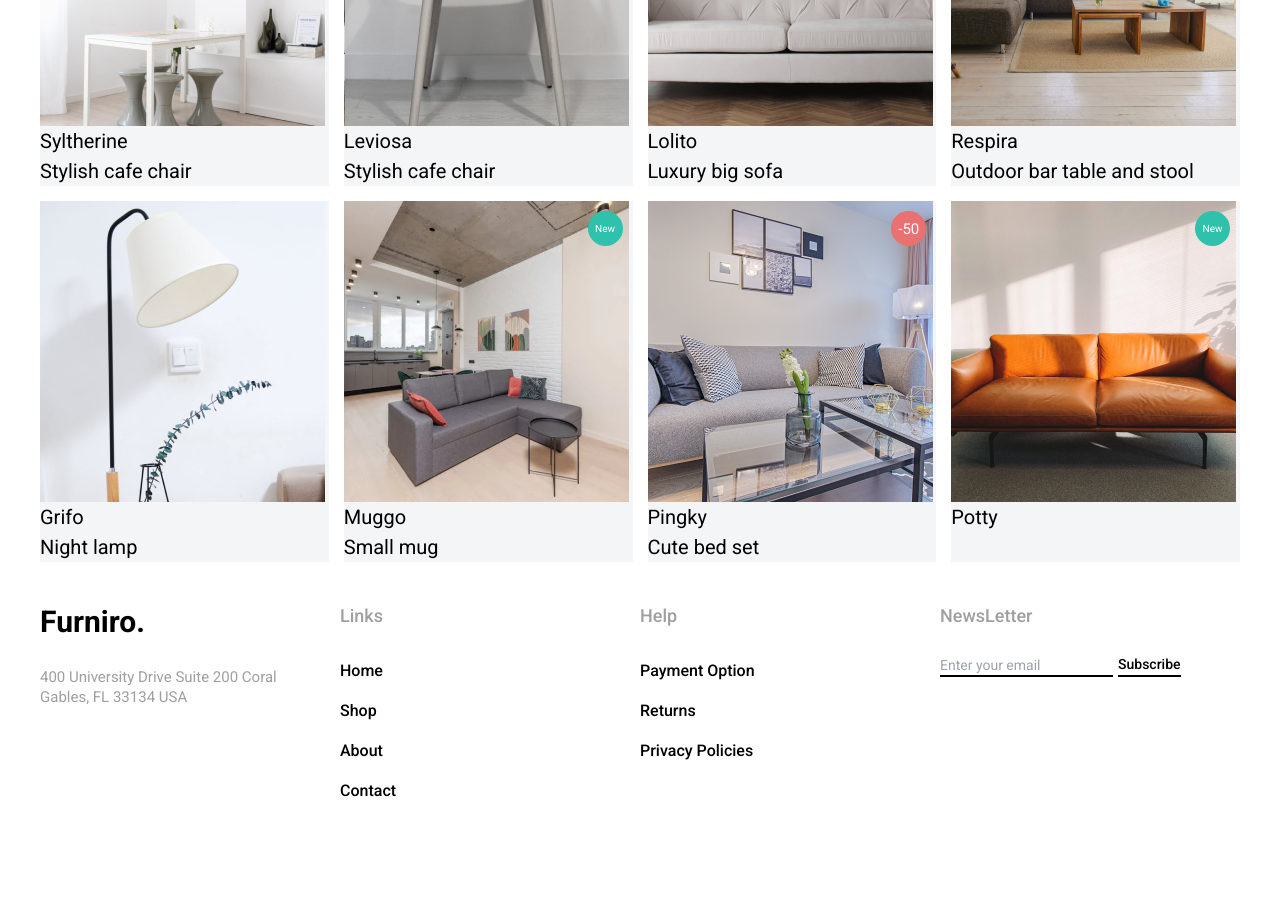
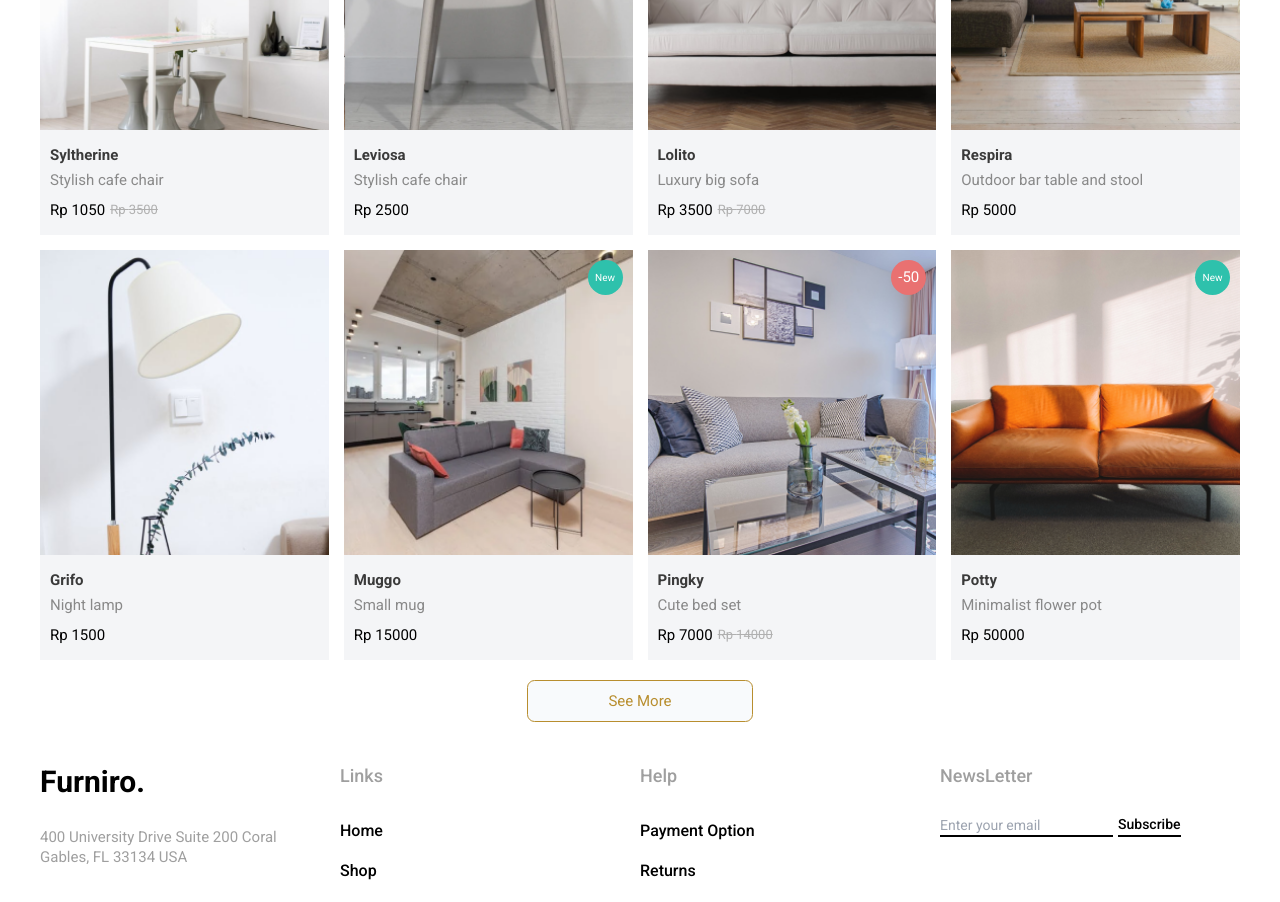
Before and after one commit to KareemHisham/shopping-store, a React (Vite) app: page / in a window 1280 px wide. Shown: the part 1560-2462 px from the top of the page. Before the commit the page ends 2384 px from the top, so only its background shows below. Built offline with nearby package versions, Linux system fonts and the light colour scheme.

Commit message:
products section

```diff
--- a/src/components/Index.ts
+++ b/src/components/Index.ts
@@ -4,7 +4,8 @@ import Footer from "./layout/footer/Footer"
 import NavBar from "./layout/nav/Nav"
 
 import FooterList from "./layout/footer/FooterList"
+import ProductCard from "./temp/ProductCard"
 // UI
 import Button from "./ui/Button"
 
-export { AuthSideImg, Button, Footer, NavBar, FooterList }
+export { AuthSideImg, Button, Footer, NavBar, FooterList, ProductCard }
--- /dev/null
+++ b/src/components/temp/ProductCard.tsx
@@ -0,0 +1,33 @@
+import { Link } from "react-router-dom"
+import { IProductList } from "../../constant/Interfaces"
+const ProductCard = ({ item }: { item: IProductList }) => {
+    return (
+        <div key={item.id} className='bg-[#F4F5F7] relative group overflow-hidden'>
+            <img src={item.img} alt={item.title} width={285} height={301} loading='lazy' className=' w-full object-cover transition-transform duration-700 group-hover:scale-105' />
+
+            <div className='px-2 py-3 *:text-xs'>
+                <h3 className='mb-1 text-[#3A3A3A] font-semibold'>{item.title}</h3>
+                <p className='text-darkGrey'>{item.description}</p>
+                <div className="flex items-center gap-1 mt-2">
+
+                    {item.discount ?
+                        <>
+                            <span>Rp {(item.price * item.discount) / 100}</span>
+                            <span className='text-[#B0B0B0] text-[13px] line-through'>Rp {item.price}</span>
+                        </>
+                        : (<span>Rp {item.price}</span>)}
+
+                </div>
+            </div>
+            {/* Floating Labels */}
+            {item?.discount && <span className='absolute right-2 top-2 w-7 h-7 bg-[#E97171] text-white rounded-full text-xs flex items-center justify-center'>-{item.discount}</span>}
+            {item?.isNew && <span className='absolute right-2 top-2 w-7 h-7 bg-[#2EC1AC] text-white rounded-full text-[10px] flex items-center justify-center'>New</span>}
+
+            {/* Overlay */}
+            <div className="absolute inset-0 bg-[#3a3a3ab3] flex items-center justify-center invisible opacity-0 group-hover:visible group-hover:opacity-100 transition-all duration-75">
+                <Link to={`products/${item.id}`} className="text-primary bg-slate-50 py-2 px-4 rounded-md border-primary border text-xs transition-transform duration-200 -translate-y-7 group-hover:translate-y-0">Add to Cart</Link>
+            </div>
+        </div>
+    )
+}
+export default ProductCard
--- a/src/constant/Index.ts
+++ b/src/constant/Index.ts
@@ -80,7 +80,7 @@ export const PRODUCTS = [
         img: product_1,
         title: "Syltherine",
         description: "Stylish cafe chair",
-        price: 3.500,
+        price: 3500,
         discount: 30,
         isNew: false,
         url: "/syltherine"
@@ -90,7 +90,7 @@ export const PRODUCTS = [
         img: product_2,
         title: "Leviosa",
         description: "Stylish cafe chair",
-        price: 2.500,
+        price: 2500,
         discount: null,
         isNew: false,
         url: "/Leviosa"
@@ -100,7 +100,7 @@ export const PRODUCTS = [
         img: product_3,
         title: "Lolito",
         description: "Luxury big sofa",
-        price: 7.000,
+        price: 7000,
         discount: 50,
         isNew: false,
         url: "/lolito"
@@ -110,7 +110,7 @@ export const PRODUCTS = [
         img: product_4,
         title: "Respira",
         description: "Outdoor bar table and stool",
-        price: 500,
+        price: 5000,
         discount: null,
         isNew: true,
         url: "/respira"
@@ -120,7 +120,7 @@ export const PRODUCTS = [
         img: product_5,
         title: "Grifo",
         description: "Night lamp",
-        price: 1.500,
+        price: 1500,
         discount: null,
         isNew: false,
         url: "/grifo"
@@ -130,7 +130,7 @@ export const PRODUCTS = [
         img: product_6,
         title: "Muggo",
         description: "Small mug",
-        price: 150.00,
+        price: 15000,
         discount: null,
         isNew: true,
         url: "/muggo"
@@ -140,7 +140,7 @@ export const PRODUCTS = [
         img: product_7,
         title: "Pingky",
         description: "Cute bed set",
-        price: 14.000,
+        price: 14000,
         discount: 50,
         isNew: false,
         url: "/pingky"
@@ -149,8 +149,8 @@ export const PRODUCTS = [
         id: 8,
         img: product_8,
         title: "Potty",
-        discription: "Minimalist flower pot",
-        price: 500.00,
+        description: "Minimalist flower pot",
+        price: 50000,
         discount: null,
         isNew: true,
         url: "/potty"
--- a/src/root/pages/HomePage.tsx
+++ b/src/root/pages/HomePage.tsx
@@ -1,5 +1,6 @@
 import { Link } from 'react-router-dom';
 import Hero from '../../components/hero/Hero';
+import { ProductCard } from '../../components/Index.ts';
 import { SIMPLE_PRODUCT, PRODUCTS } from "../../constant/Index"
 const HomePage = () => {
   return (
@@ -33,23 +34,15 @@ const HomePage = () => {
       <section className='py-4'>
         <div className="container">
           <h4 className='text-dark text-lg font-bold text-center capitalize mb-7'>our products</h4>
-          <div className=' grid grid-cols-4 gap-3'>
+          <div className=' grid grid-cols-1 md:grid-cols-4 gap-3 mb-4'>
             {PRODUCTS.map(product => {
               return (
-                <Link to={product.url} key={product.id} className='bg-[#F4F5F7] relative'>
-                  <img src={product.img} alt={product.title} width={285} height={301} loading='lazy' />
-
-                  <div>
-                    <h3>{product.title}</h3>
-                    <p>{product.description}</p>
-                  </div>
-                  {product?.discount && <span className='absolute right-2 top-2 w-7 h-7 bg-[#E97171] text-white rounded-full text-xs flex items-center justify-center'>-{product.discount}</span>}
-                  {product?.isNew && <span className='absolute right-2 top-2 w-7 h-7 bg-[#2EC1AC] text-white rounded-full text-[10px] flex items-center justify-center'>New</span>}
-                </Link>
-
+                <ProductCard item= {product} />
               )
             })}
           </div>
+
+          <Link to="/products" className='text-primary bg-slate-50 py-2 px-16 rounded-md border-primary border text-xs block w-fit mx-auto'>See More</Link>
 
         </div>
       </section>
--- a/tailwind.config.js
+++ b/tailwind.config.js
@@ -9,11 +9,11 @@ export default {
     extend: {
       colors: {
         primary: '#B88E2F',
-        secnodary: '#333333',
+        dark: '#333333',
         tertiary: '#FFF3E3',
-        dark: '#333333',
         grey: '#666666',
-        lightGrey:"#9F9F9F"
+        lightGrey:"#9F9F9F",
+        darkGrey:"#898989"
       },
       fontSize: {
         sm: ['18px'],
```
Also changed, not shown: src/constant/Interfaces.ts (+10 -0 lines).
